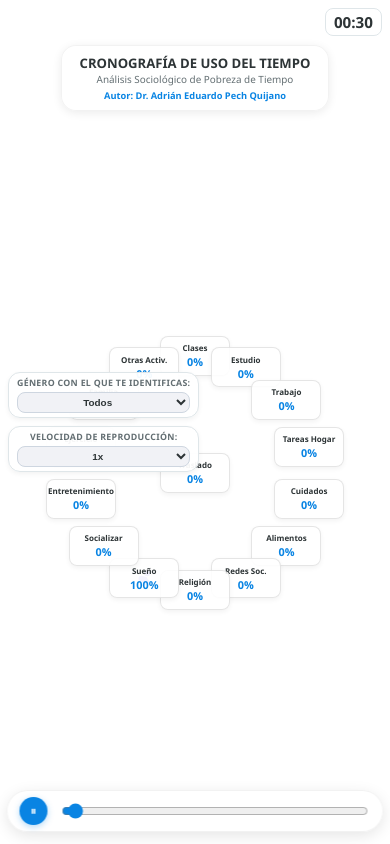
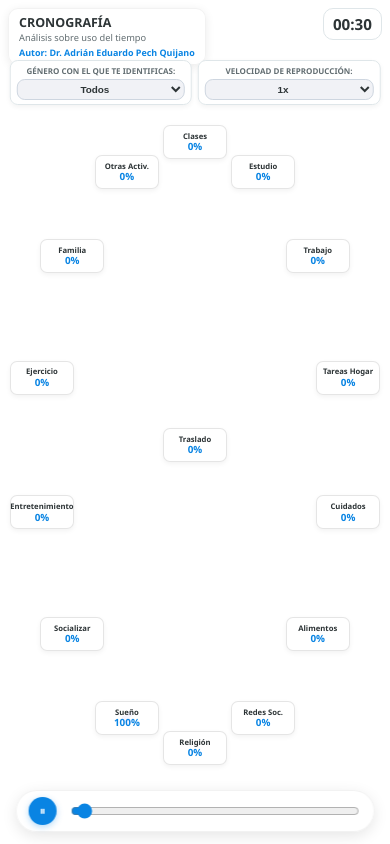
Before and after one commit to adrepech-netizen/cronografias, a plain HTML site: page cajanegra.html in a window 390 px wide. Both pictures are taken after a click on the button "Iniciar Visualización". Drawn offline with nearby package versions, Linux system fonts and the light colour scheme.

Commit message:
Update cajanegra.html

```diff
--- a/cajanegra.html
+++ b/cajanegra.html
@@ -2,7 +2,7 @@
 <html lang="es">
 <head>
     <meta charset="UTF-8">
-    <meta name="viewport" content="width=device-width, initial-scale=1.0, user-scalable=no">
+    <meta name="viewport" content="width=device-width, initial-scale=1.0, maximum-scale=1.0, user-scalable=no">
     <title>Herramienta de Análisis - Cronografías</title>
     <script src="https://d3js.org/d3.v7.min.js"></script>
     <style>
@@ -11,12 +11,13 @@
             font-family: 'Segoe UI', Roboto, Helvetica, Arial, sans-serif;
             background-color: #ffffff !important;
             overflow: hidden; color: #333;
+            touch-action: manipulation;
         }
-        #main-wrapper { position: relative; width: 100%; height: 100vh; display: flex; flex-direction: column; }
+        #main-wrapper { position: relative; width: 100%; height: 100vh; height: 100dvh; display: flex; flex-direction: column; }
         canvas { display: block; width: 100%; height: 100%; position: absolute; top: 0; left: 0; z-index: 0; }
         #ui-layer { position: absolute; top: 0; left: 0; width: 100%; height: 100%; z-index: 10; pointer-events: none; }
 
-        .header-container { width: 100%; display: flex; justify-content: center; padding-top: 10px; pointer-events: auto; }
+        .header-container { width: 100%; display: flex; justify-content: center; padding-top: 10px; pointer-events: auto; box-sizing: border-box; }
         .title-box {
             text-align: center;
             background: rgba(255,255,255,0.95);
@@ -27,6 +28,8 @@
             z-index: 20;
             box-shadow: 0 2px 10px rgba(0,0,0,0.08);
             border: 1px solid rgba(0,0,0,0.05);
+            max-width: 92%;
+            box-sizing: border-box;
         }
         .title-box h1 { margin: 0; font-size: 1.2rem; font-weight: 800; color: #2d3436; text-transform: uppercase; }
         .title-box h2 { margin: 0; font-size: 0.78rem; font-weight: 500; color: #636e72; }
@@ -90,6 +93,7 @@
             padding: 8px 18px; border-radius: 30px; box-shadow: 0 4px 15px rgba(0,0,0,0.1);
             backdrop-filter: blur(5px); z-index: 30; pointer-events: auto;
             display: flex; align-items: center; gap: 12px; border: 1px solid rgba(0,0,0,0.05);
+            box-sizing: border-box;
         }
         .play-btn { background: #0984e3; color: white; border: none; width: 32px; height: 32px; border-radius: 50%; cursor: pointer; font-size: 0.85rem; display: flex; align-items: center; justify-content: center; flex-shrink: 0; box-shadow: 0 2px 6px rgba(9,132,227,0.3); }
         .slider-container { flex-grow: 1; display: flex; align-items: center; }
@@ -102,17 +106,18 @@
             pointer-events: none; background: rgba(255,255,255,0.88); padding: 2px;
             transform: translate(-50%, -50%); z-index: 5; box-shadow: 0 2px 5px rgba(0,0,0,0.05);
             box-sizing: border-box;
+            line-height: 1.1;
         }
         .pct-indicator { font-size: 0.85rem; color: #0984e3; margin-top: 2px; font-weight: 800; }
 
         #data-modal {
-            position: fixed; top: 0; left: 0; width: 100%; height: 100%;
+            position: fixed; top: 0; left: 0; width: 100%; height: 100%; height: 100dvh;
             background: rgba(255, 255, 255, 0.98); z-index: 2000;
             display: flex; flex-direction: column; align-items: center; justify-content: center;
         }
         .modal-content {
             background: #fff; padding: 20px; border-radius: 15px; width: 90%; max-width: 850px;
-            text-align: center; border: 1px solid #eee; height: 75vh; display: flex; flex-direction: column;
+            text-align: center; border: 1px solid #eee; height: 75vh; height: 75dvh; display: flex; flex-direction: column;
             box-shadow: 0 10px 30px rgba(0,0,0,0.1); box-sizing: border-box;
         }
         textarea {
@@ -127,22 +132,77 @@
         }
         button.start-btn:hover { background: #0984e3; transform: scale(1.05); }
 
+        /* Ajustes específicos para Tabletas (hasta 900px) */
+        @media (max-width: 900px) {
+            .header-container { padding-top: 8px; justify-content: flex-start; padding-left: 12px; }
+            .title-box { max-width: calc(100% - 115px); text-align: left; padding: 6px 12px; }
+            .title-box h1 { font-size: 0.95rem; }
+            .title-box h2 { font-size: 0.68rem; }
+            .title-box .author-tag { font-size: 0.65rem; }
+            #clock { top: 10px; right: 12px; font-size: 1.15rem; padding: 6px 12px; }
+
+            .controls-area {
+                top: 68px;
+                left: 50%;
+                transform: translateX(-50%);
+                flex-direction: row;
+                width: 94%;
+                max-width: 500px;
+                justify-content: center;
+                gap: 8px;
+            }
+            .filter-card {
+                flex: 1;
+                padding: 4px 8px;
+                border-radius: 10px;
+            }
+            .filter-label { font-size: 0.58rem; }
+            .custom-select { font-size: 0.68rem; padding: 4px 6px; }
+            .label { width: 82px; height: 42px; font-size: 0.58rem; }
+            .pct-indicator { font-size: 0.76rem; }
+        }
+
+        /* Ajustes específicos para Celulares (hasta 600px) */
         @media (max-width: 600px) {
-            .header-container { padding-top: 45px; }
-            .title-box h1 { font-size: 0.82rem; }
-            .title-box h2 { font-size: 0.62rem; }
-            .title-box .author-tag { font-size: 0.58rem; }
-            .controls-area { top: 50%; left: 8px; transform: translateY(-50%); }
-            .filter-card { padding: 4px 8px; }
-            .filter-label { font-size: 0.55rem; }
-            .custom-select { font-size: 0.62rem; padding: 3px 5px; }
-            #clock { top: 8px; right: 8px; font-size: 0.95rem; padding: 3px 8px; border-radius: 8px; }
-            .timeline-wrapper { bottom: 12px; padding: 6px 12px; width: 90%; }
+            .header-container { padding-top: 8px; padding-left: 8px; }
+            .title-box { max-width: calc(100% - 88px); padding: 5px 10px; border-radius: 10px; }
+            .title-box h1 { font-size: 0.78rem; }
+            .title-box h2 { font-size: 0.58rem; }
+            .title-box .author-tag { font-size: 0.56rem; margin-top: 2px; }
+
+            #clock { top: 8px; right: 8px; font-size: 0.95rem; padding: 5px 9px; border-radius: 10px; }
+
+            .controls-area {
+                top: 60px;
+                width: 95%;
+                gap: 6px;
+            }
+            .filter-card { padding: 4px 6px; border-radius: 8px; }
+            .filter-label { font-size: 0.5rem; letter-spacing: 0; }
+            .custom-select { font-size: 0.62rem; padding: 3px 4px; }
+
+            .timeline-wrapper { bottom: 12px; padding: 6px 12px; width: 92%; }
             .play-btn { width: 28px; height: 28px; font-size: 0.75rem; }
-            .label { width: 70px; height: 40px; font-size: 0.5rem; border-radius: 8px; }
-            .pct-indicator { font-size: 0.68rem; margin-top: 1px; }
-            .modal-content { width: 92%; height: 85vh; padding: 15px; }
+
+            .label { width: 64px; height: 34px; font-size: 0.48rem; border-radius: 7px; padding: 1px; }
+            .pct-indicator { font-size: 0.62rem; margin-top: 1px; }
+
+            .modal-content { width: 92%; height: 85dvh; padding: 15px; }
             button.start-btn { padding: 10px 25px; font-size: 0.95rem; }
+        }
+
+        /* Ajustes para Celular en horizontal (Landscape con poca altura) */
+        @media (max-height: 500px) {
+            .header-container { padding-top: 5px; }
+            .title-box { padding: 4px 10px; }
+            .title-box h1 { font-size: 0.75rem; }
+            .title-box h2, .title-box .author-tag { display: none; }
+            .controls-area { top: 42px; flex-direction: row; width: auto; max-width: 60%; }
+            .filter-card { flex-direction: row; padding: 2px 6px; gap: 4px; }
+            .filter-label { display: none; }
+            .timeline-wrapper { bottom: 6px; padding: 4px 10px; }
+            .label { width: 62px; height: 30px; font-size: 0.46rem; }
+            .pct-indicator { font-size: 0.58rem; margin-top: 0; }
         }
     </style>
 </head>
@@ -171,8 +231,8 @@
     <div id="ui-layer">
         <div class="header-container">
             <div class="title-box">
-                <h1>Cronografía de Uso del Tiempo</h1>
-                <h2>Análisis Sociológico de Pobreza de Tiempo</h2>
+                <h1>Cronografía</h1>
+                <h2>Análisis sobre uso del tiempo</h2>
                 <div class="author-tag">Autor: Dr. Adrián Eduardo Pech Quijano</div>
             </div>
         </div>
@@ -253,8 +313,16 @@
     let height = window.innerHeight;
     let canvas = document.getElementById("canvas");
     let ctx = canvas.getContext("2d");
-    canvas.width = width;
-    canvas.height = height;
+
+    function configurarCanvas() {
+        const dpr = window.devicePixelRatio || 1;
+        width = window.innerWidth;
+        height = window.innerHeight;
+        canvas.width = width * dpr;
+        canvas.height = height * dpr;
+        ctx.setTransform(dpr, 0, 0, dpr, 0, 0);
+    }
+    configurarCanvas();
 
     let timeSlots = [];
     let nodes = [];
@@ -266,13 +334,37 @@
     let labelsElements = {};
 
     function calcularPosicionesHubs() {
+        const isMobile = width <= 600;
+        const isTablet = width > 600 && width <= 900;
+        const isLandscapeShort = height <= 500;
+
         const cx = width / 2;
-        const isMobile = width < 600;
-        const cy = isMobile ? height * 0.56 : height * 0.54;
+        let cy, rx, ry;
 
-        const radiusFactor = isMobile ? 0.30 : 0.34;
-        const rx = Math.min(width, height) * radiusFactor;
-        const ry = Math.min(width, height) * radiusFactor;
+        if (isLandscapeShort) {
+            cy = height * 0.54;
+            rx = (width / 2) - 45;
+            ry = (height * 0.34);
+        } else if (isMobile) {
+            const topSafe = 118;
+            const bottomSafe = 72;
+            const usableHeight = Math.max(200, height - topSafe - bottomSafe);
+            cy = topSafe + usableHeight / 2;
+            rx = (width / 2) - 38;
+            ry = (usableHeight / 2) - 24;
+        } else if (isTablet) {
+            const topSafe = 130;
+            const bottomSafe = 80;
+            const usableHeight = Math.max(250, height - topSafe - bottomSafe);
+            cy = topSafe + usableHeight / 2;
+            rx = Math.min((width / 2) - 55, usableHeight * 0.55);
+            ry = (usableHeight / 2) - 28;
+        } else {
+            cy = height * 0.54;
+            const radiusFactor = 0.34;
+            rx = Math.min(width, height) * radiusFactor;
+            ry = Math.min(width, height) * radiusFactor;
+        }
 
         const centroHub = hubs.find(h => h.id === "Traslado");
         if (centroHub) {
@@ -357,7 +449,7 @@
 
         let conteo = {};
         hubs.forEach(h => conteo[h.id] = 0);
-        let isMobile = width < 600;
+        let isMobile = width <= 600;
 
         let filteredNodes = nodes.filter(n => currentGenderFilter === "Todos" || n.gender === currentGenderFilter);
 
@@ -373,7 +465,7 @@
             let hub = hubs.find(h => h.id === hubId);
             if (hub) {
                 let angle = Math.random() * 2 * Math.PI;
-                let maxSpread = isMobile ? 14 : 24;
+                let maxSpread = isMobile ? 12 : 24;
                 let r = Math.random() * maxSpread;
                 node.targetX = hub.x + r * Math.cos(angle);
                 node.targetY = hub.y + r * Math.sin(angle);
@@ -423,7 +515,7 @@
 
     function render() {
         ctx.clearRect(0, 0, width, height);
-        let particleRadius = width < 600 ? 3 : 4;
+        let particleRadius = width <= 600 ? 3 : 4;
 
         nodes.forEach(node => {
             node.x += (node.targetX - node.x) * 0.1;
@@ -443,14 +535,15 @@
         requestAnimationFrame(render);
     }
 
-    window.addEventListener("resize", () => {
-        width = window.innerWidth;
-        height = window.innerHeight;
-        canvas.width = width;
-        canvas.height = height;
+    function manejarRedimension() {
+        configurarCanvas();
         calcularPosicionesHubs();
         actualizarEtiquetasUI();
-    });
+        actualizarEstadoTiempo();
+    }
+
+    window.addEventListener("resize", manejarRedimension);
+    window.addEventListener("orientationchange", () => setTimeout(manejarRedimension, 150));
 </script>
 </body>
 </html>
```
